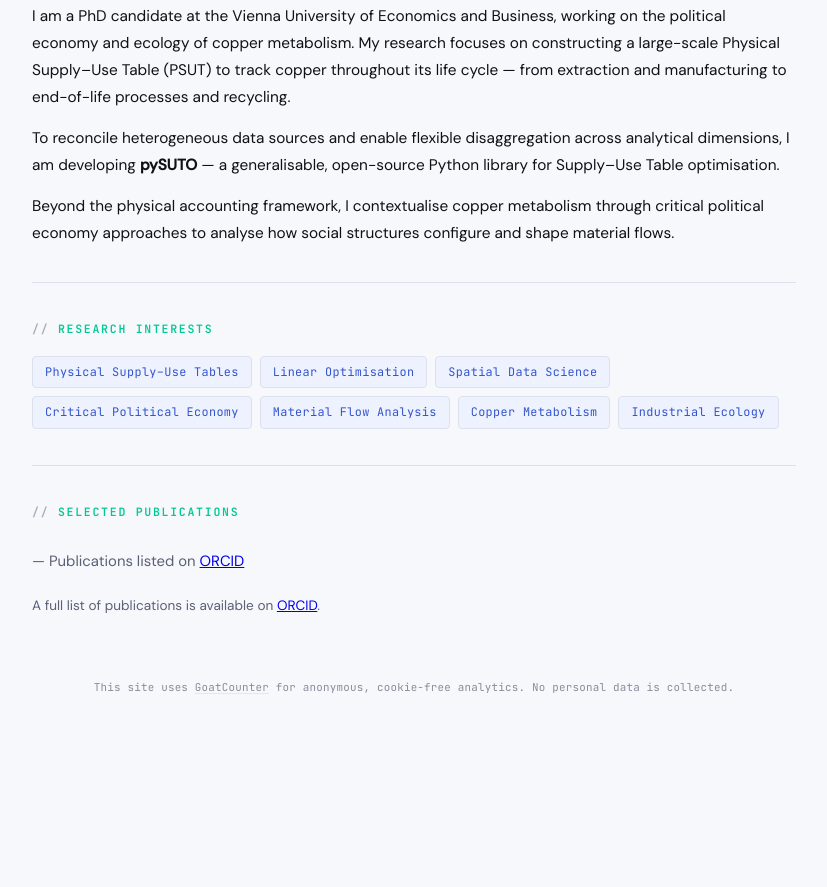
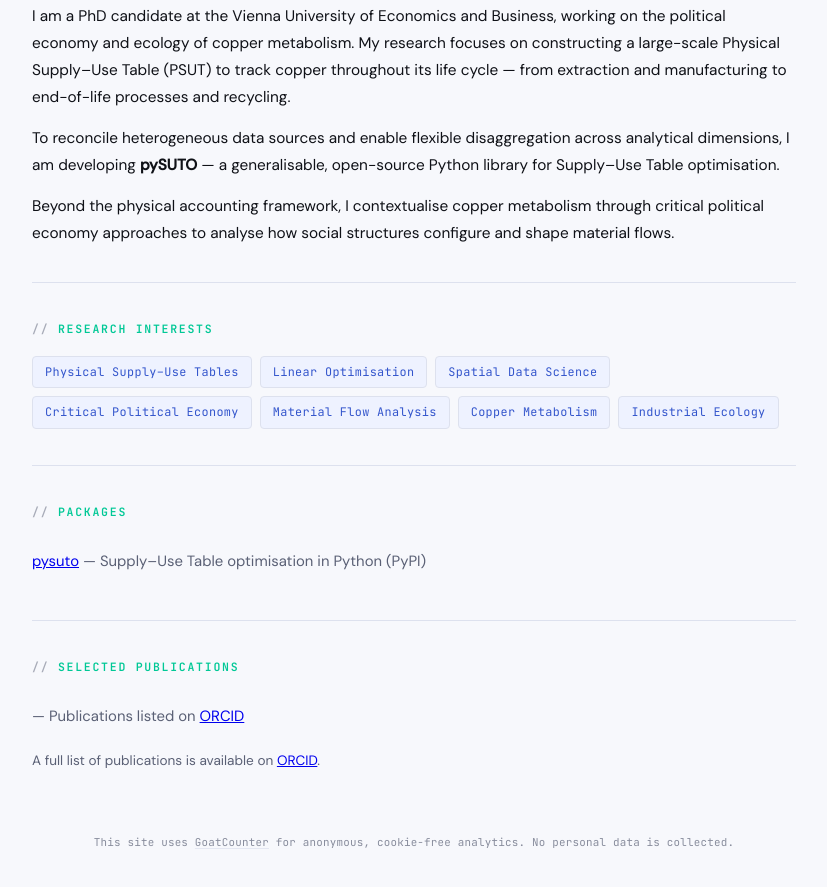
Before and after one commit to florihu/me, a plain HTML site: page index.html in a window 1280 px wide. Shown: the part 636-1523 px from the top of the page, without its empty margins (226-1053 px from the left). Before the commit the page ends 1444 px from the top, so only its background shows below. Drawn offline with Linux system fonts and the light colour scheme.

Commit message:
Add Packages section linking to pysuto on PyPI
Co-Authored-By: Claude Opus 5.5 <noreply@anthropic.com>

```diff
--- a/index.html
+++ b/index.html
@@ -467,6 +467,13 @@
 
     <hr>
 
+    <h2>Packages</h2>
+    <ul class="pub-list">
+        <li><a href="https://pypi.org/project/pysuto/" target="_blank">pysuto</a> — Supply–Use Table optimisation in Python (PyPI)</li>
+    </ul>
+
+    <hr>
+
     <h2>Selected Publications</h2>
     <ul class="pub-list">
         <li>— Publications listed on <a href="https://orcid.org/0009-0000-4927-3104" target="_blank">ORCID</a></li>
```
